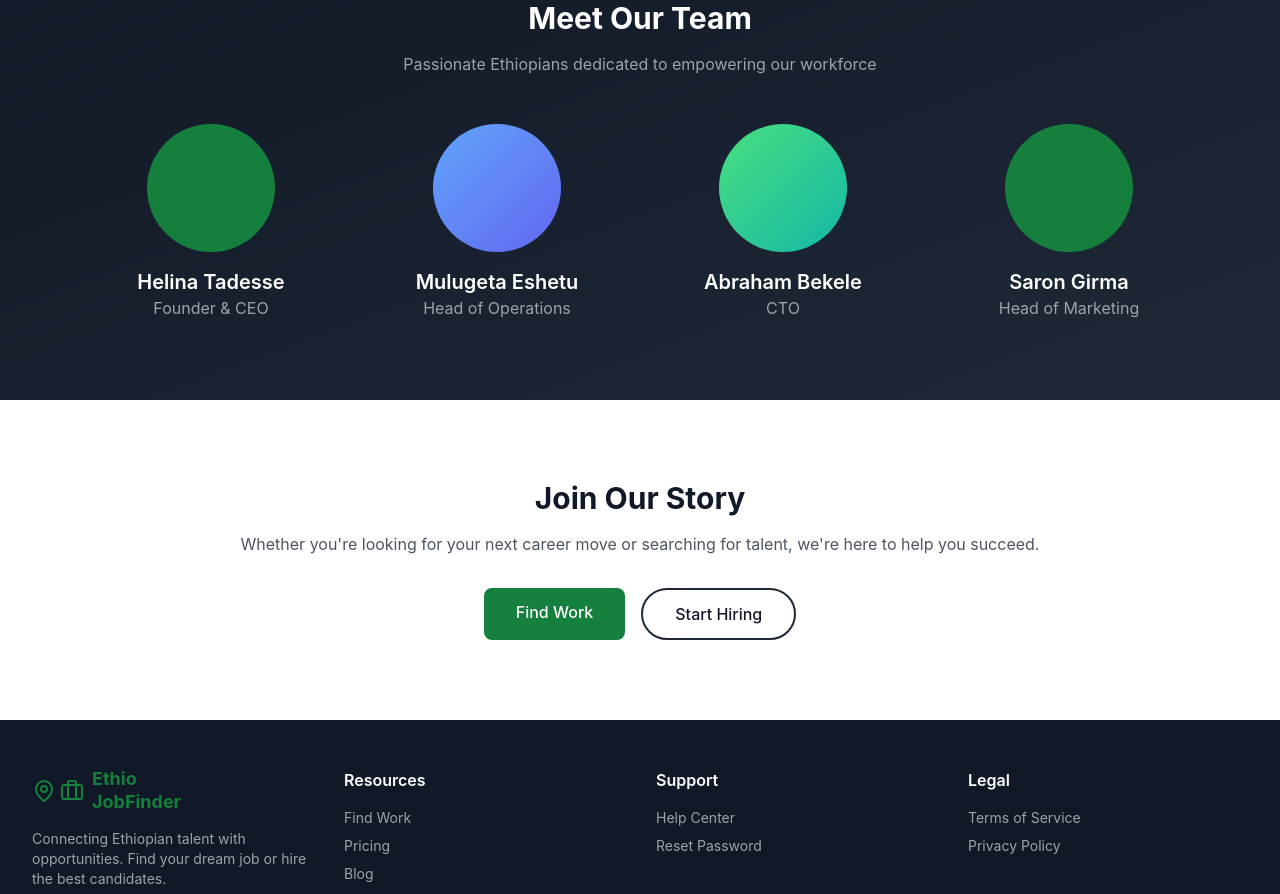
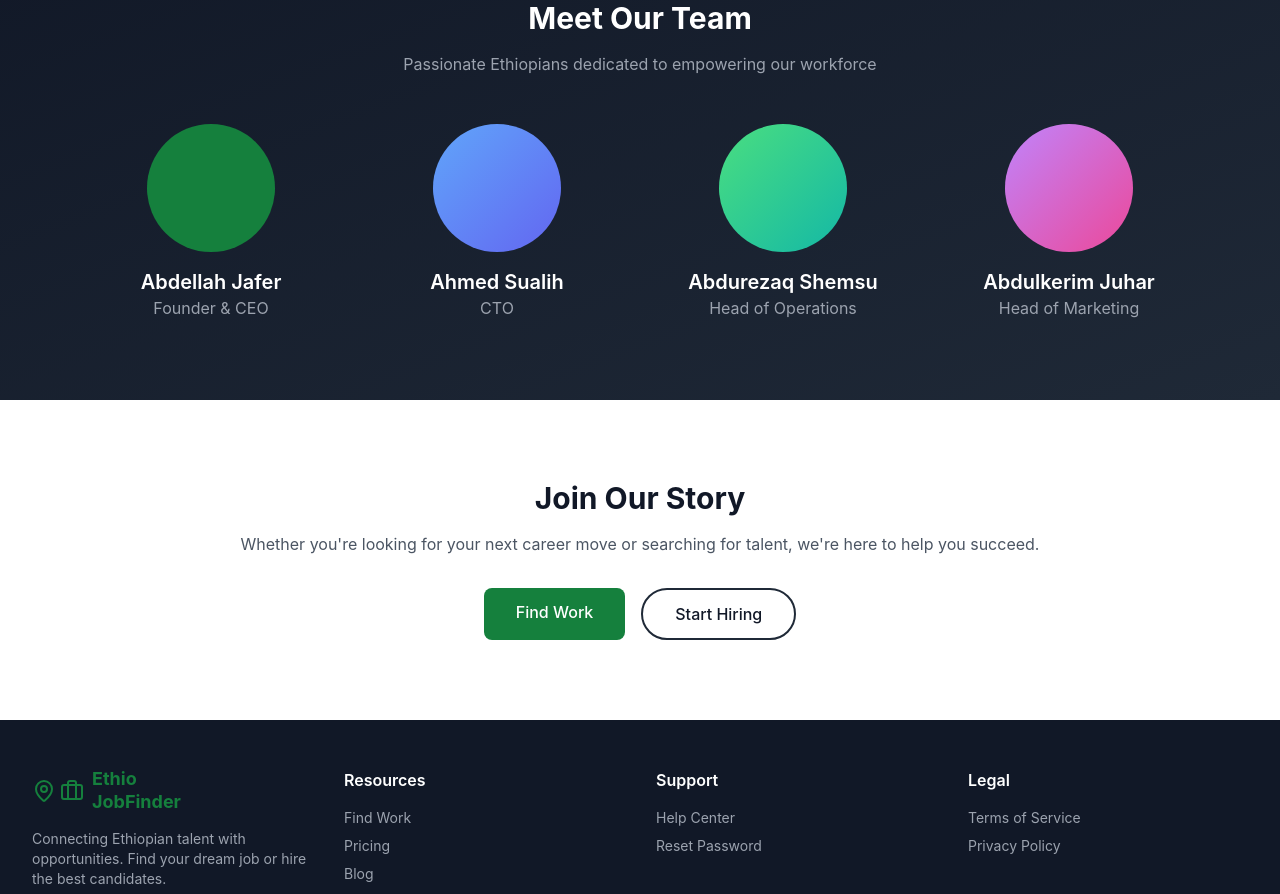
Before and after one commit to abdellaharegaw616-web/-EthioJobFinder, a React (Create React App) app in the folder frontend/: page /our-story in a window 1280 px wide. Shown: the part 2600-3494 px from the top of the page. Built offline with nearby package versions, Linux system fonts and the light colour scheme; no server answers.

Commit message:
Update Our Story page with real team members

```diff
--- a/frontend/src/pages/OurStory.js
+++ b/frontend/src/pages/OurStory.js
@@ -20,10 +20,10 @@ const OurStory = () => {
   ];
 
   const team = [
-    { name: 'Helina Tadesse', role: 'Founder & CEO', image: 'bg-green-700' },
-    { name: 'Mulugeta Eshetu', role: 'Head of Operations', image: 'bg-gradient-to-br from-blue-400 to-indigo-500' },
-    { name: 'Abraham Bekele', role: 'CTO', image: 'bg-gradient-to-br from-green-400 to-teal-500' },
-    { name: 'Saron Girma', role: 'Head of Marketing', image: 'bg-green-700' }
+    { name: 'Abdellah Jafer', role: 'Founder & CEO', image: 'bg-green-700' },
+    { name: 'Ahmed Sualih', role: 'CTO', image: 'bg-gradient-to-br from-blue-400 to-indigo-500' },
+    { name: 'Abdurezaq Shemsu', role: 'Head of Operations', image: 'bg-gradient-to-br from-green-400 to-teal-500' },
+    { name: 'Abdulkerim Juhar', role: 'Head of Marketing', image: 'bg-gradient-to-br from-purple-400 to-pink-500' }
   ];
 
   return (
```
